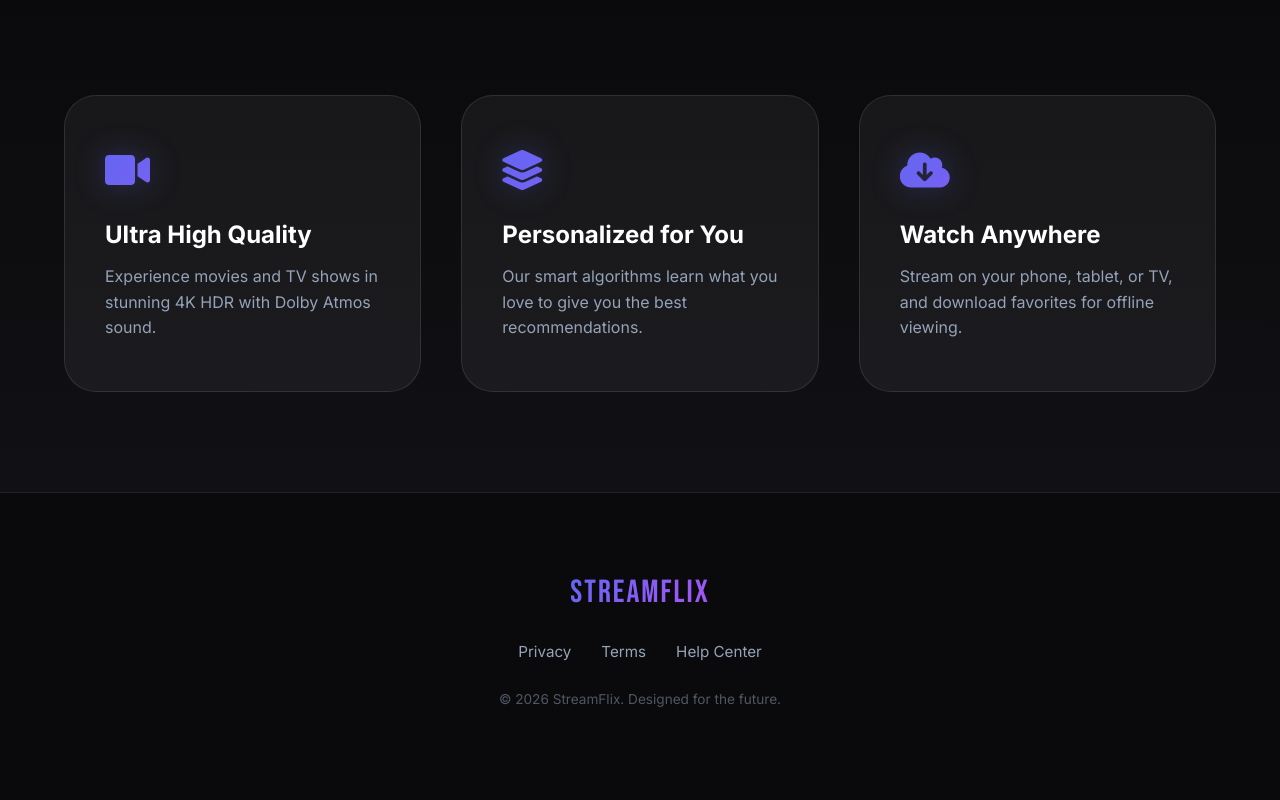
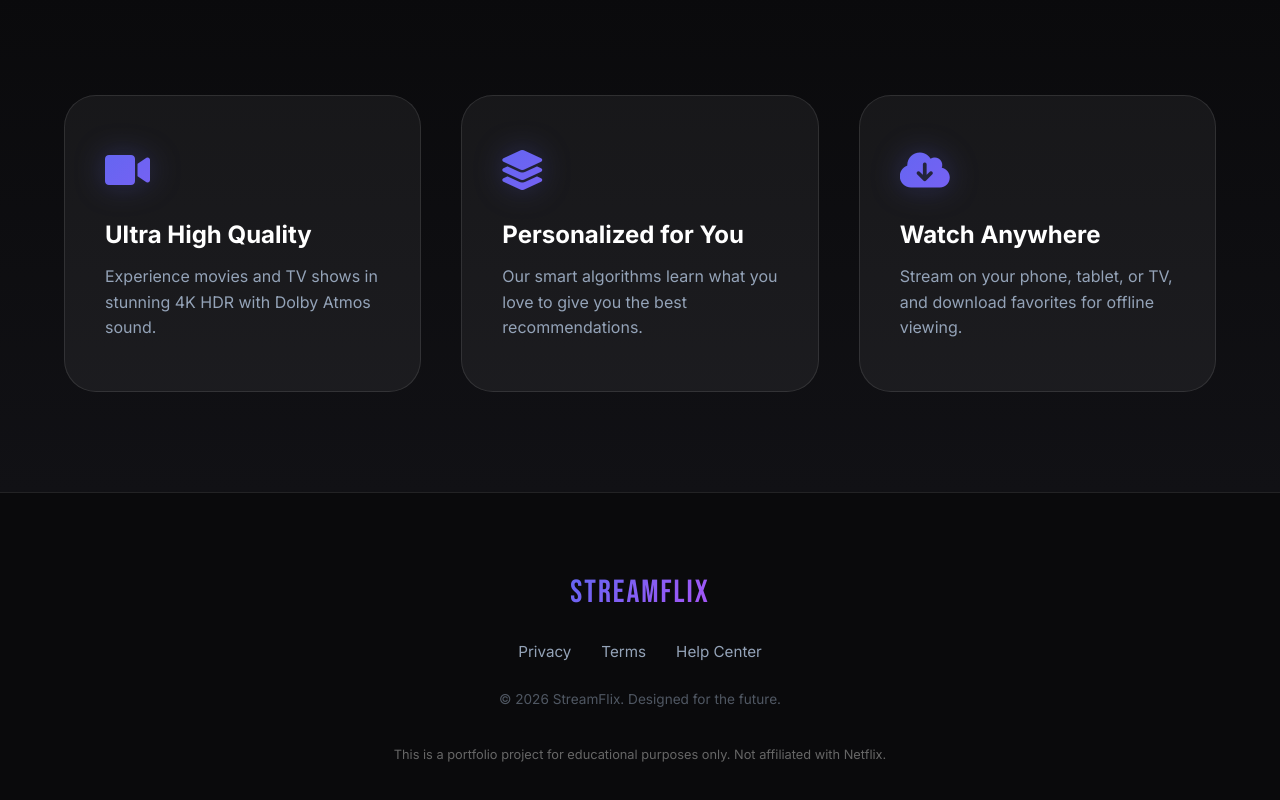
Before and after one commit to Pradeep123-king/StreamFlixs, a React app: page index.html in a window 1280 px wide. Shown: the part 1464-2264 px from the top of the page. Built offline with nearby package versions, Linux system fonts and the light colour scheme; no server answers.

Commit message:
Add educational project disclaimer to footer

```diff
--- a/index.html
+++ b/index.html
@@ -97,6 +97,9 @@
         <a href="#">Help Center</a>
       </div>
       <div class="footer-copy">&copy; 2026 StreamFlix. Designed for the future.</div>
+      <div style="font-size: 0.8rem; color: #666; margin-top: 10px; text-align: center;">
+        This is a portfolio project for educational purposes only. Not affiliated with Netflix.
+      </div>
     </footer>
   </div>
 
```
